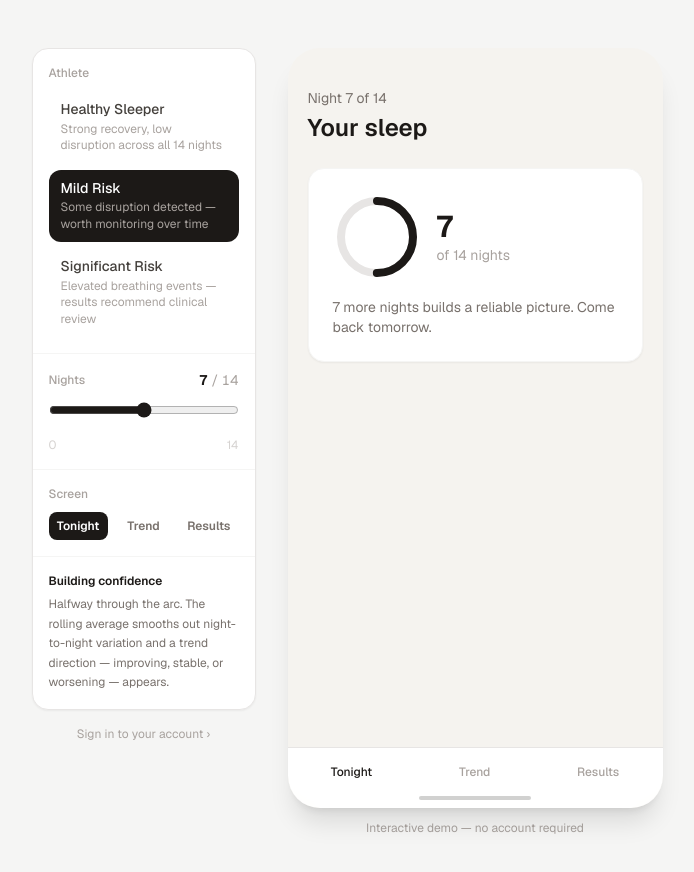
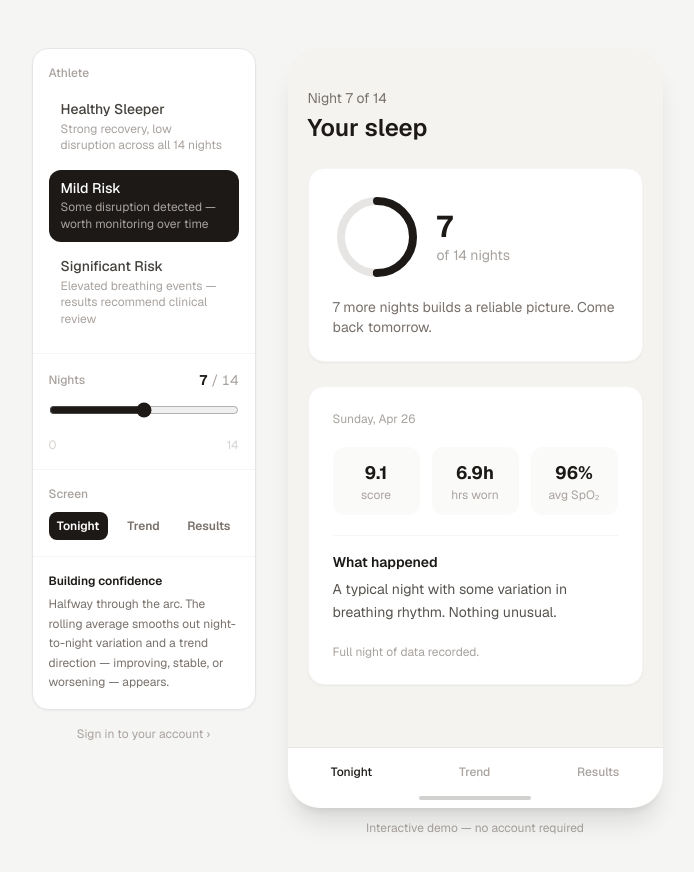
Before and after one commit to benj1sa/sleep-apnea-dashboard, a Next.js app: page /demo in a window 1280 px wide. Shown: the top 872 px of the page, without its empty margins (293-987 px from the left). Built offline with nearby package versions, Linux system fonts and the light colour scheme.

Commit message:
added tonight detail

```diff
--- a/components/views/tonight-view.tsx
+++ b/components/views/tonight-view.tsx
@@ -4,6 +4,7 @@ import { ARC_LENGTH } from "@/domain/config";
 export function TonightView({ nights }: { nights: NightScore[] }) {
   const nightsCompleted = nights.length;
   const nightsLeft = Math.max(0, ARC_LENGTH - nightsCompleted);
+  const lastNight = nights[nights.length - 1] ?? null;
 
   return (
     <div className="px-5 pt-10 pb-6 space-y-6">
@@ -19,6 +20,8 @@ export function TonightView({ nights }: { nights: NightScore[] }) {
       ) : (
         <ProgressState completed={nightsCompleted} left={nightsLeft} />
       )}
+
+      {lastNight && <NightDetailCard night={lastNight} />}
     </div>
   );
 }
@@ -64,6 +67,55 @@ function ProgressState({
   );
 }
 
+function NightDetailCard({ night }: { night: NightScore }) {
+  const wearHours = Math.round(night.confidence * 8 * 10) / 10;
+  const spo2 = Math.round(97 - night.ahiEquivalent * 0.08);
+  const date = new Date(night.date).toLocaleDateString("en-US", {
+    weekday: "long",
+    month: "short",
+    day: "numeric",
+  });
+
+  const whatHappened =
+    night.ahiEquivalent > 15
+      ? "More breathing events than average. This is within normal night-to-night variation."
+      : night.ahiEquivalent > 5
+      ? "A typical night with some variation in breathing rhythm. Nothing unusual."
+      : "A low-disruption night — breathing patterns were steady throughout.";
+
+  return (
+    <div className="rounded-2xl bg-white border border-stone-100 p-6 space-y-5 shadow-sm">
+      <p className="text-xs text-stone-400">{date}</p>
+
+      <div className="grid grid-cols-3 gap-3 text-center">
+        <StatPill label="score" value={night.ahiEquivalent.toFixed(1)} />
+        <StatPill label="hrs worn" value={`${wearHours}h`} />
+        <StatPill label="avg SpO₂" value={`${spo2}%`} />
+      </div>
+
+      <div className="border-t border-stone-100 pt-4 space-y-1.5">
+        <p className="text-sm font-semibold text-stone-900">What happened</p>
+        <p className="text-sm text-stone-600 leading-relaxed">{whatHappened}</p>
+      </div>
+
+      <p className="text-xs text-stone-400">
+        {night.dataQuality === "partial"
+          ? "Partial data — device was worn for part of the night."
+          : "Full night of data recorded."}
+      </p>
+    </div>
+  );
+}
+
+function StatPill({ label, value }: { label: string; value: string }) {
+  return (
+    <div className="bg-stone-50 rounded-xl p-3">
+      <p className="text-lg font-bold text-stone-900">{value}</p>
+      <p className="text-xs text-stone-400">{label}</p>
+    </div>
+  );
+}
+
 function ProgressRing({
   completed,
   total,
```
